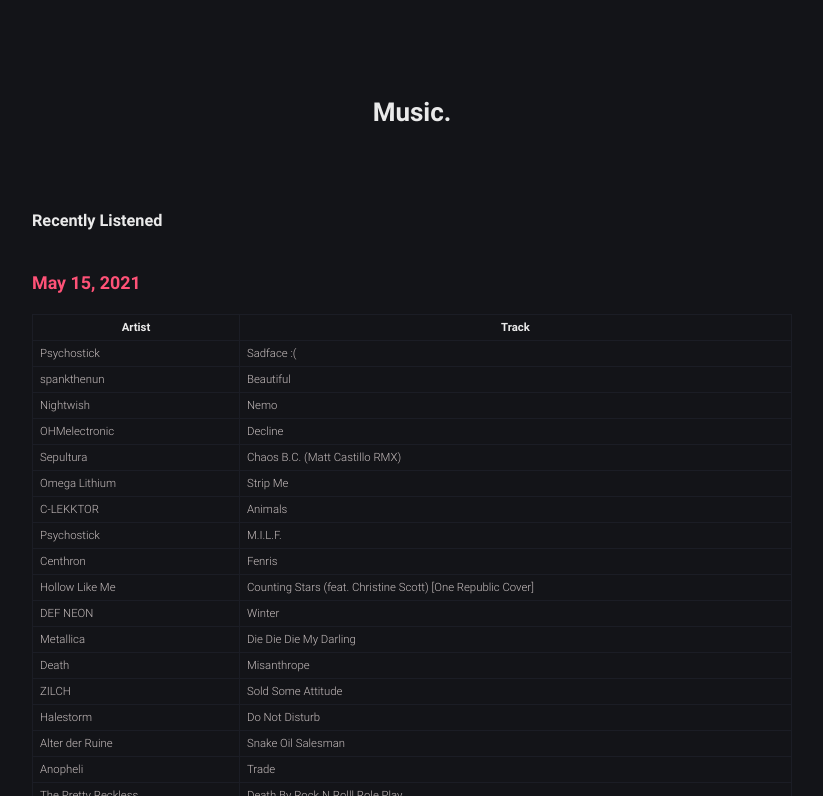
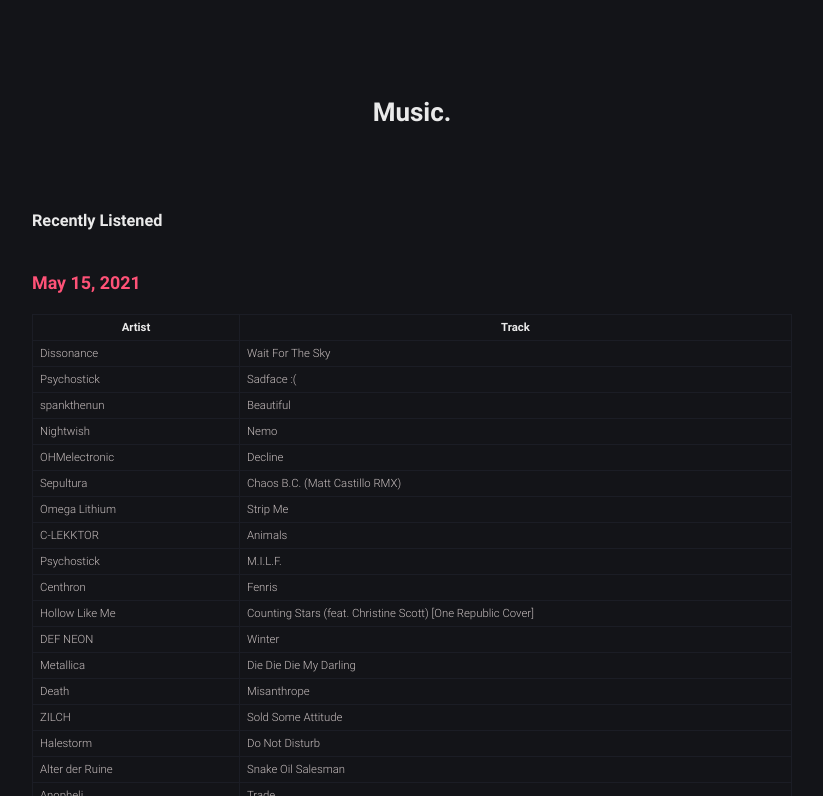
Before and after one commit to robert-marshall/xyz, a Jekyll site: the page built from music.md, in a window 1280 px wide and 900 px high, cut to the strip 104-900 px from the top of the window. Shown: the whole strip, without its empty margins (228-1051 px from the left). Built offline with Jekyll 4.4.1, drawn with Linux system fonts in a browser that asks for light colours.

Commit message:
Programming the flux capacitor

```diff
--- a/music.md
+++ b/music.md
@@ -11,6 +11,7 @@
 
 | Artist | Track |
 |--------|-------|
+Dissonance | Wait For The Sky
 Psychostick | Sadface :(
 spankthenun | Beautiful
 Nightwish | Nemo
```
